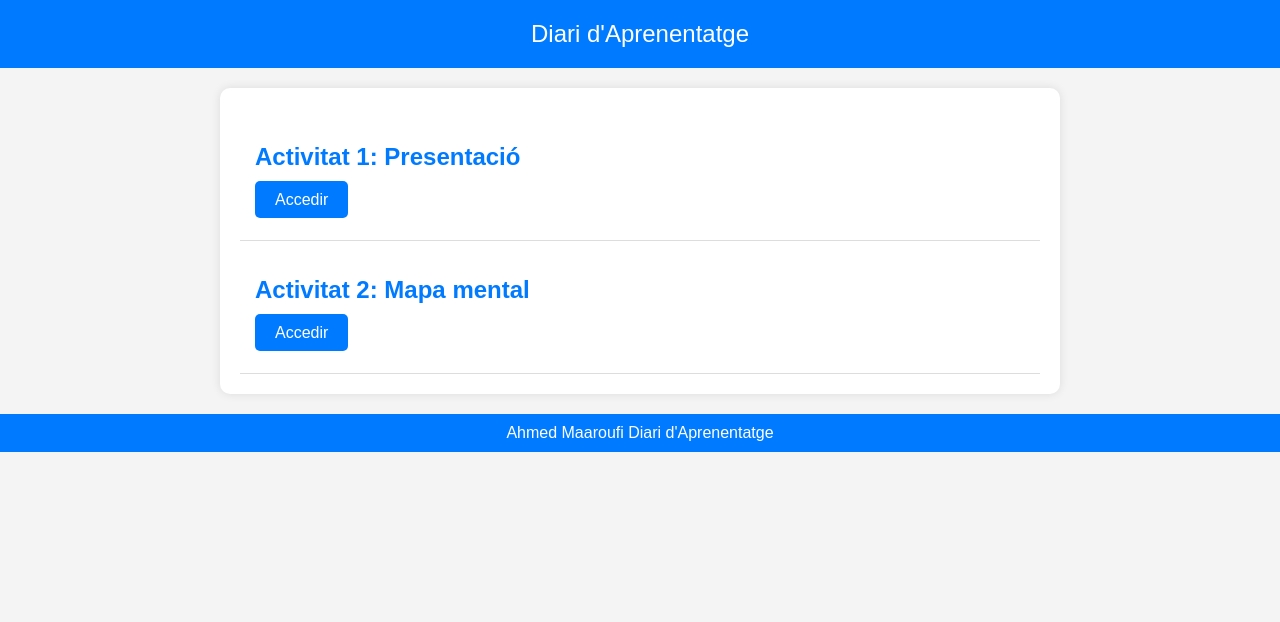
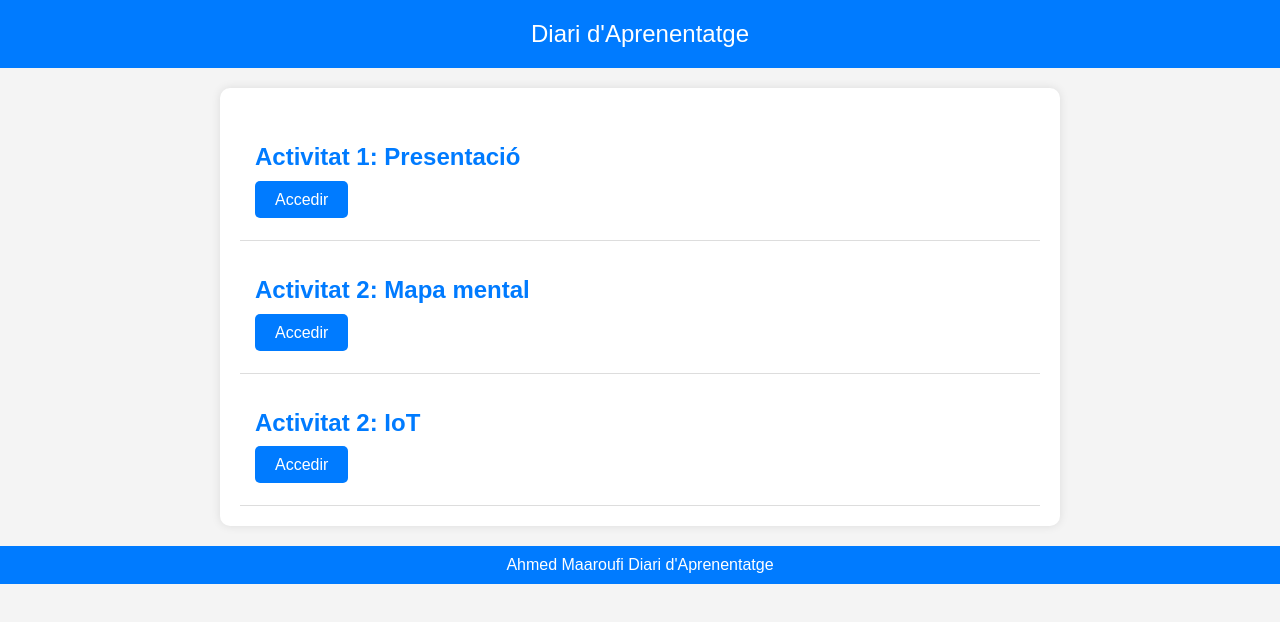
Before and after one commit to Ahmed4728/Ahmed4728.github.io, a plain HTML site: page index.html in a window 1280 px wide. Drawn offline with Linux system fonts and the light colour scheme.

Commit message:
Update index.html

```diff
--- a/index.html
+++ b/index.html
@@ -57,6 +57,11 @@
             <p><a href="https://www.canva.com/design/DAGfoybbIDU/GVhCwK9q0aCkT6srHWjLbw/view?utm_content=DAGfoybbIDU&utm_campaign=designshare&utm_medium=link2&utm_source=uniquelinks&utlId=h1e771d639f" target="_blank" style="padding: 10px 20px; background: #007bff; color: white; text-decoration: none; border-radius: 5px;">Accedir</a>
 </p>
         </div>
+         <div class="post">
+            <h2>Activitat 2: IoT</h2>
+            <p><a href="https://www.canva.com/design/DAGhm-NIpZ4/2aOSiezYvTriCpSe_e6XMg/view?utm_content=DAGhm-NIpZ4&utm_campaign=designshare&utm_medium=link2&utm_source=uniquelinks&utlId=h16b0966ece" target="_blank" style="padding: 10px 20px; background: #007bff; color: white; text-decoration: none; border-radius: 5px;">Accedir</a>
+</p>
+        </div>
     </div>
     <footer>
         Ahmed Maaroufi Diari d'Aprenentatge
```
